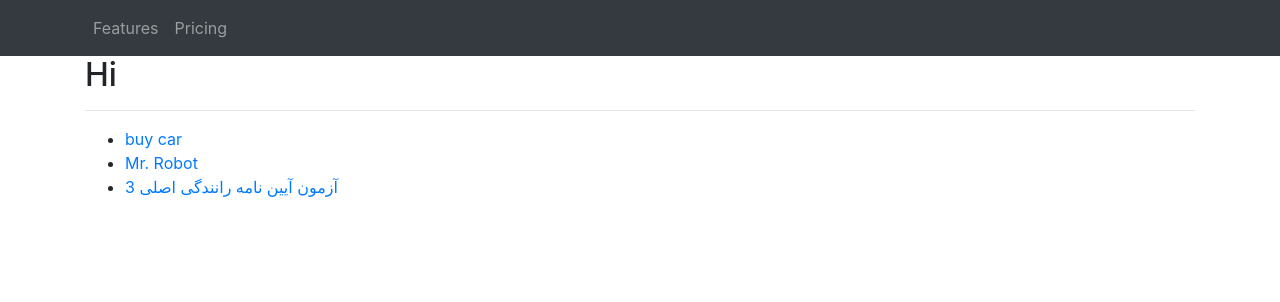
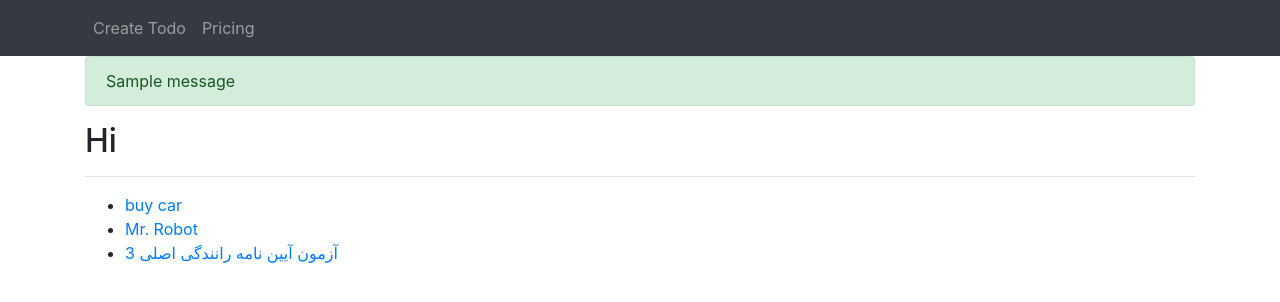
Before and after one commit to soheil75/dgango-class-base-view, a Django app: page / in a window 1280 px wide. Shown: the top 302 px of the page. Run offline with Django 3.2, Linux system fonts and the light colour scheme; data comes from the database, SQL or seed files in the repository; both versions use the stored data as it was after the commit; one stand-in notice (Sample message) is shown.

Commit message:
FormView

```diff
--- /dev/null
+++ b/A/A/first/forms.py
@@ -0,0 +1,4 @@
+from django import forms
+
+class TodoCreateForm(forms.Form):
+    title = forms.CharField(max_length=200)
--- a/A/A/first/urls.py
+++ b/A/A/first/urls.py
@@ -3,6 +3,7 @@ from . import views
 
 app_name = 'first'
 urlpatterns = [
-    path('',views.Home.as_view(),name='home'),
-    path('<slug:myslug>',views.DetailTodo.as_view(),name='detail_todo'),
+    path('', views.Home.as_view(), name='home'),
+    path('create/', views.TodoCreate.as_view(), name='create_todo'),
+    path('<slug:myslug>', views.DetailTodo.as_view(), name='detail_todo'),
 ]
--- a/A/A/first/views.py
+++ b/A/A/first/views.py
@@ -7,6 +7,13 @@ from .models import Todo
 from django.views.generic.list import ListView
 
 from django.views.generic.detail import DetailView
+
+from django.views.generic.edit import FormView
+from .forms import TodoCreateForm
+from django.urls import reverse_lazy
+from django.utils.text import slugify
+from django.contrib import messages
+
 
 # class Home(View):
 #     template_name = "first/home.html"
@@ -45,3 +52,18 @@ class DetailTodo(DetailView):
             return Todo.objects.filter(slug=self.kwargs['myslug'])
         else:
             return Todo.objects.none()
+
+
+class TodoCreate(FormView):
+    form_class = TodoCreateForm
+    template_name = 'first/todo_create.html'
+    success_url = reverse_lazy('first:home')
+
+    def form_valid(self,form):
+        self.create_todo(form.cleaned_data)
+        return super().form_valid(form)
+
+    def create_todo(self,data):
+        todo = Todo(title=data['title'],slug=slugify(data['title']))
+        todo.save()
+        messages.success(self.request,'your todo saved','success')
--- a/A/A/templates/base.html
+++ b/A/A/templates/base.html
@@ -12,6 +12,7 @@
     <div class="container">
         <div class="row">
             <div class="col-12">
+                {% include 'inc/messages.html' %}
                 {% block content %}{% endblock %}
             </div>
         </div>
--- /dev/null
+++ b/A/A/templates/inc/messages.html
@@ -0,0 +1,7 @@
+{% if messages %}
+    {% for msg in messages %}
+    <div class="alert alert-{{ msg.tags }}" role="alert">
+        {{ msg }}
+    </div>
+    {% endfor %}
+{% endif %}
--- a/A/A/templates/inc/navbar.html
+++ b/A/A/templates/inc/navbar.html
@@ -5,7 +5,7 @@
         <div class="collapse navbar-collapse" id="navbarNavDropdown">
           <ul class="navbar-nav">
             <li class="nav-item">
-              <a class="nav-link" href="#">Features</a>
+              <a class="nav-link" href="{% url 'first:create_todo' %}">Create Todo</a>
             </li>
             <li class="nav-item">
               <a class="nav-link" href="#">Pricing</a>
```
Also changed, not shown: A/A/first/templates/first/todo_create.html (added, +9 -0 lines), A/A/db.sqlite3.
